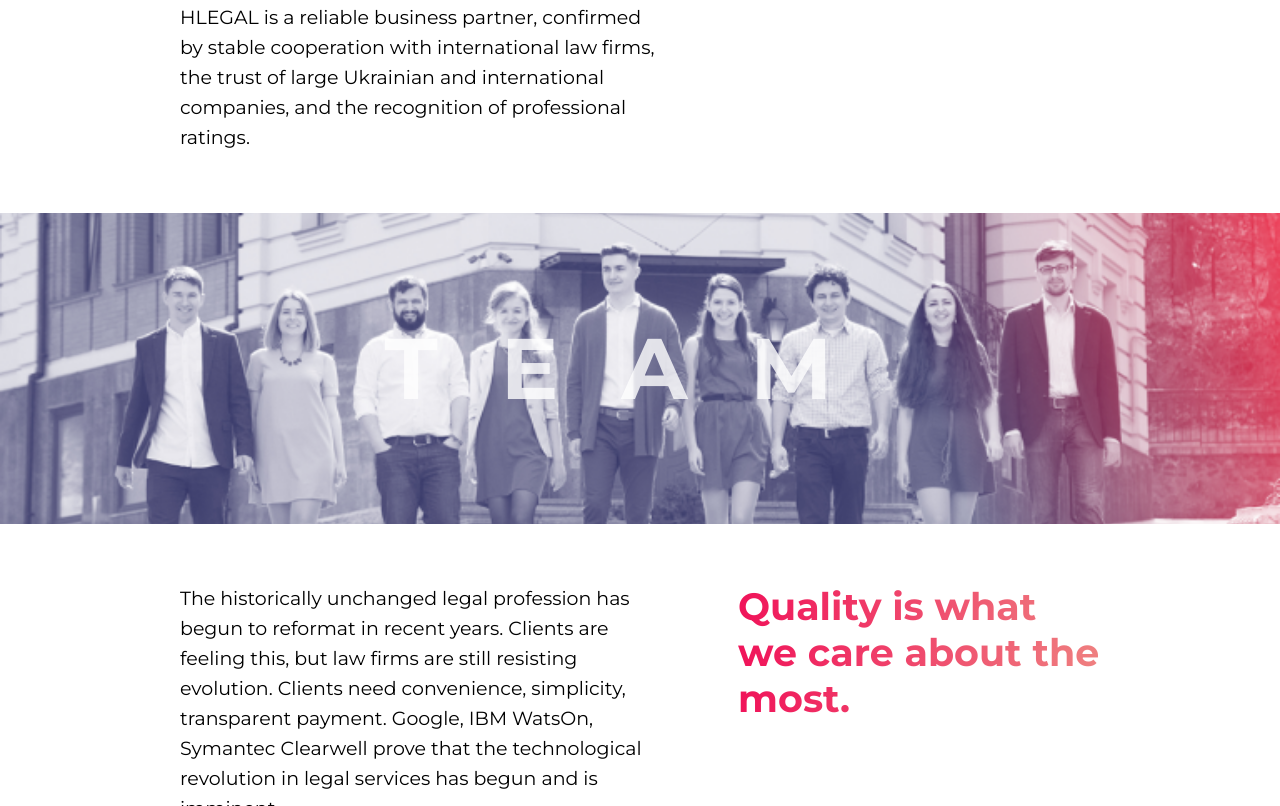
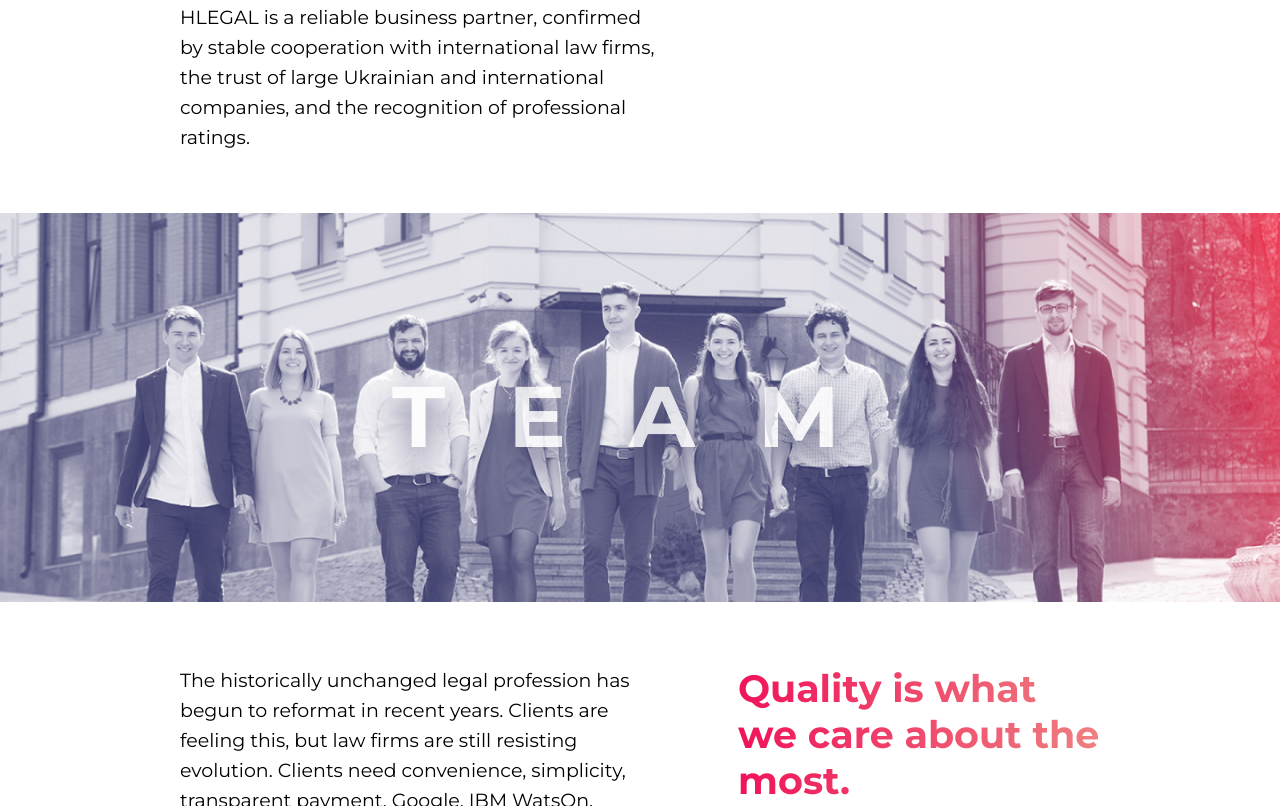
Before and after one commit to AnnLP2/Hillel-project, a website: page app/about.html in a window 1280 px wide. Shown: the part 507-1313 px from the top of the page. Drawn offline with Linux system fonts and the light colour scheme.

Commit message:
added picture

```diff
--- a/app/about.html
+++ b/app/about.html
@@ -4,6 +4,20 @@
         <meta charset="UTF-8" />
         <meta http-equiv="X-UA-Compatible" content="IE=edge" />
         <meta name="viewport" content="width=device-width, initial-scale=1.0" />
+        <link
+            rel="preload"
+            href="./fonts/montserrat-v25-latin_cyrillic-700.woff2"
+            as="font"
+            type="font/woff"
+            crossorigin="anonymous"
+        />
+        <link
+            rel="preload"
+            href="./fonts/montserrat-v25-latin_cyrillic-regular.woff2"
+            as="font"
+            type="font/woff"
+            crossorigin="anonymous"
+        />
         <link rel="stylesheet" href="./css/style.css" />
         <title>Document</title>
     </head>
@@ -107,7 +121,22 @@
                 </section>
             </div>
             <div class="team">
-                <h3 class="team__title">team</h3>
+                <picture>
+                    <source
+                        media="(min-width: 992px)"
+                        srcset="./img/team-desktop.png"
+                    />
+                    <source
+                        media="(min-width: 768px)"
+                        srcset="./img/team-tablet-hd.png"
+                    />
+                    <img
+                        class="img-responsive"
+                        src="./img/team-tablet.png"
+                        alt="Our team"
+                    />
+                </picture>
+                <p class="team__title">team</p>
             </div>
             <div class="container container--main">
                 <section class="about">
--- a/app/sass/_header.scss
+++ b/app/sass/_header.scss
@@ -95,6 +95,7 @@
 
 @media (min-width: 768px) {
     .container {
+        // max-width: 1410px;
         padding: 0 60px;
     }
     .header {
--- a/app/sass/_main-about.scss
+++ b/app/sass/_main-about.scss
@@ -58,23 +58,20 @@
     }
 }
 .team {
-    width: 100%;
-    height: 114px;
-    background-image: url(../img/team.png);
-    background-repeat: no-repeat;
-    background-position: center center;
-    background-size: cover;
-    display: flex;
-    align-items: center;
-    justify-content: center;
+    position: relative;
     &__title {
+        position: absolute;
+        left: 15px;
+        right: 0;
+        bottom: 35%;
         font-size: 36px;
         line-height: 44px;
         letter-spacing: 13px;
         text-transform: uppercase;
-        text-align: end;
+        text-align: center;
         color: $colorBasicWhite;
         opacity: 0.8;
+        text-shadow: 0px 15px 30px rgba(40, 40, 86, 0.8);
     }
 }
 
@@ -101,8 +98,6 @@
         }
     }
     .team {
-        height: 233px;
-        background-image: url(../img/team-tablet.png);
         &__title {
             font-size: 46px;
             line-height: 56px;
@@ -113,8 +108,6 @@
 
 @media (min-width: 992px) {
     .team {
-        height: 311px;
-        background-image: url(../img/team-tablet.png);
         &__title {
             font-size: 86px;
             line-height: 105px;
```
Also changed, not shown: app/css/style.css, app/img/team-desktop.png (added), app/img/team-tablet-hd.png (added), 1 other file.
